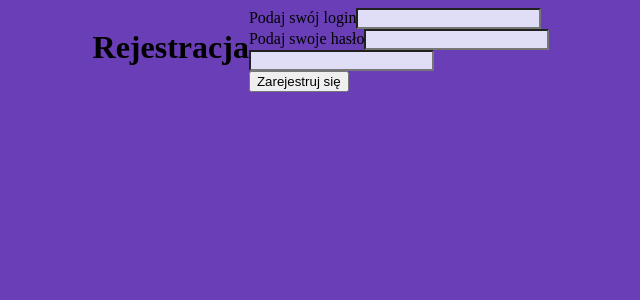
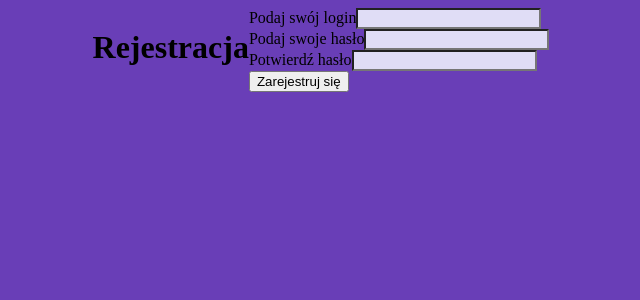
Before and after one commit to RadekPalka/react-i-am-sober, a React (Vite) app: page /registration-page in a window 1280 px wide. Shown: the top 300 px of the page, without its empty margins (287-927 px from the left). Built offline with nearby package versions, Linux system fonts and the light colour scheme.

Commit message:
fix: change labelText value in props

```diff
--- a/src/pages/RegistrationForm.tsx
+++ b/src/pages/RegistrationForm.tsx
@@ -50,7 +50,7 @@ export const RegistrationForm: React.FC = () => {
 				/>
 				<AuthInput
 					value={confirmPassword}
-					labelText={confirmPassword}
+					labelText={confirmPasswordLabelText}
 					onChange={(value) => handleChange(setConfirmPassword, value)}
 					type='password'
 				/>
```
